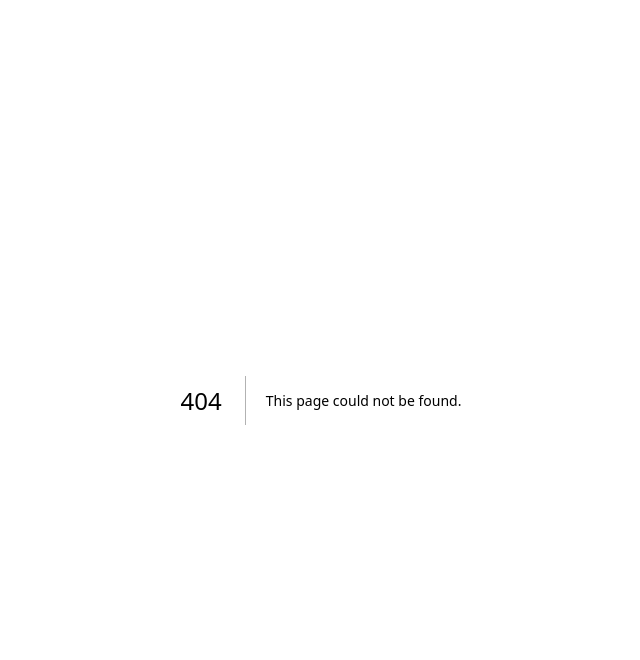
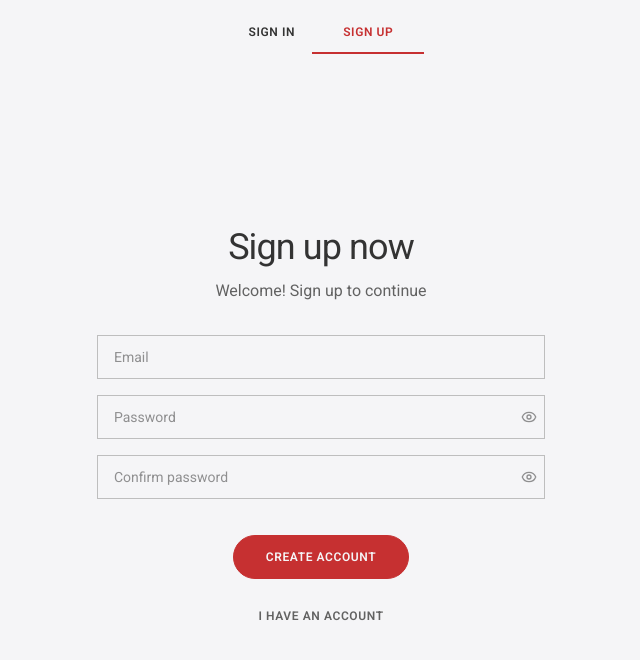
Before and after one commit to h3pixz/cv-builder, a Next.js app: page /signup in a window 1280 px wide. Before the commit this address had no page. Shown: the top 660 px of the page, without its empty margins (319-959 px from the left). Built offline with nearby package versions, Linux system fonts and the light colour scheme.

Commit message:
feat(auth): add sign-in and sign-up pages
Lay out the login and registration screens from the provided mockup using the shared UI kit. Auth tabs are extracted into a widget so both pages share one navigation block and active-tab state.

```diff
--- /dev/null
+++ b/src/app/login/page.tsx
@@ -0,0 +1,5 @@
+import { LoginPage } from "@/views/login"
+
+export default function Page() {
+    return <LoginPage />
+}
--- /dev/null
+++ b/src/app/signup/page.tsx
@@ -0,0 +1,5 @@
+import { SignupPage } from "@/views/signup"
+
+export default function Page() {
+  return <SignupPage />
+}
--- /dev/null
+++ b/src/views/login/index.ts
@@ -0,0 +1 @@
+export * from "./login-page"
--- /dev/null
+++ b/src/views/login/login-form.tsx
@@ -0,0 +1,62 @@
+"use client"
+
+import Link from "next/link"
+import { Button } from "@/shared/ui/button"
+import { Input, PasswordInput } from "@/shared/ui/input"
+
+export function LoginForm() {
+  return (
+    <form
+      className="w-full space-y-4"
+      onSubmit={(event) => event.preventDefault()}
+    >
+      <div className="w-full">
+        <label htmlFor="email" className="sr-only">
+          Email
+        </label>
+        <Input
+          id="email"
+          name="email"
+          type="email"
+          autoComplete="email"
+          placeholder="Email"
+          required
+          className="h-11 px-4 text-sm"
+        />
+      </div>
+
+      <div className="w-full">
+        <label htmlFor="password" className="sr-only">
+          Password
+        </label>
+        <PasswordInput
+          id="password"
+          name="password"
+          autoComplete="current-password"
+          placeholder="Password"
+          required
+          className="h-11 pl-4 text-sm"
+        />
+      </div>
+
+      <div className="flex justify-center pt-5">
+        <Button
+          type="submit"
+          variant="primary"
+          className="h-11 w-44 text-xs font-semibold tracking-wider"
+        >
+          Sign in
+        </Button>
+      </div>
+
+      <div className="pt-4 text-center">
+        <Link
+          href="/forgot-password"
+          className="text-xs font-semibold tracking-wider text-text-secondary uppercase transition-colors hover:text-foreground"
+        >
+          Forgot password
+        </Link>
+      </div>
+    </form>
+  )
+}
--- /dev/null
+++ b/src/views/login/login-page.tsx
@@ -0,0 +1,25 @@
+import { AuthTabs } from "@/widgets/auth-tabs"
+import { LoginForm } from "./login-form"
+
+export function LoginPage() {
+  return (
+    <div className="flex min-h-screen flex-col">
+      <AuthTabs active="login" />
+
+      <main className="flex flex-1 flex-col items-center justify-center px-4">
+        <div className="flex w-full max-w-md flex-col items-center">
+          <div className="mb-8 text-center">
+            <h1 className="mb-3 text-4xl font-normal tracking-tight">
+              Welcome back
+            </h1>
+            <p className="text-base text-text-secondary">
+              Hello again! Sign in to continue
+            </p>
+          </div>
+
+          <LoginForm />
+        </div>
+      </main>
+    </div>
+  )
+}
--- /dev/null
+++ b/src/views/signup/index.ts
@@ -0,0 +1 @@
+export * from "./signup-page"
--- /dev/null
+++ b/src/views/signup/signup-form.tsx
@@ -0,0 +1,76 @@
+"use client"
+
+import Link from "next/link"
+import { Button } from "@/shared/ui/button"
+import { Input, PasswordInput } from "@/shared/ui/input"
+
+export function SignupForm() {
+  return (
+    <form
+      className="w-full space-y-4"
+      onSubmit={(event) => event.preventDefault()}
+    >
+      <div className="w-full">
+        <label htmlFor="email" className="sr-only">
+          Email
+        </label>
+        <Input
+          id="email"
+          name="email"
+          type="email"
+          autoComplete="email"
+          placeholder="Email"
+          required
+          className="h-11 px-4 text-sm"
+        />
+      </div>
+
+      <div className="w-full">
+        <label htmlFor="password" className="sr-only">
+          Password
+        </label>
+        <PasswordInput
+          id="password"
+          name="password"
+          autoComplete="new-password"
+          placeholder="Password"
+          required
+          className="h-11 pl-4 text-sm"
+        />
+      </div>
+
+      <div className="w-full">
+        <label htmlFor="confirmPassword" className="sr-only">
+          Confirm password
+        </label>
+        <PasswordInput
+          id="confirmPassword"
+          name="confirmPassword"
+          autoComplete="new-password"
+          placeholder="Confirm password"
+          required
+          className="h-11 pl-4 text-sm"
+        />
+      </div>
+
+      <div className="flex justify-center pt-5">
+        <Button
+          type="submit"
+          variant="primary"
+          className="h-11 w-44 text-xs font-semibold tracking-wider"
+        >
+          Create account
+        </Button>
+      </div>
+
+      <div className="pt-2 text-center">
+        <Link
+          href="/login"
+          className="text-xs font-semibold tracking-wider text-text-secondary uppercase transition-colors hover:text-foreground"
+        >
+          I have an account
+        </Link>
+      </div>
+    </form>
+  )
+}
--- /dev/null
+++ b/src/views/signup/signup-page.tsx
@@ -0,0 +1,25 @@
+import { AuthTabs } from "@/widgets/auth-tabs"
+import { SignupForm } from "./signup-form"
+
+export function SignupPage() {
+  return (
+    <div className="flex min-h-screen flex-col">
+      <AuthTabs active="signup" />
+
+      <main className="flex flex-1 flex-col items-center justify-center px-4">
+        <div className="flex w-full max-w-md flex-col items-center">
+          <div className="mb-8 text-center">
+            <h1 className="mb-3 text-4xl font-normal tracking-tight">
+              Sign up now
+            </h1>
+            <p className="text-base text-text-secondary">
+              Welcome! Sign up to continue
+            </p>
+          </div>
+
+          <SignupForm />
+        </div>
+      </main>
+    </div>
+  )
+}
--- /dev/null
+++ b/src/widgets/auth-tabs/auth-tabs.tsx
@@ -0,0 +1,39 @@
+import Link from "next/link"
+import { cn } from "@/lib/utils"
+
+const tabs = [
+  { href: "/login", label: "Sign in", key: "login" },
+  { href: "/signup", label: "Sign up", key: "signup" },
+] as const
+
+export function AuthTabs({ active }: { active: "login" | "signup" }) {
+  return (
+    <header className="flex w-full justify-center pt-6">
+      <nav aria-label="Authentication tabs" className="flex items-center gap-12">
+        {tabs.map((tab) => {
+          const isActive = tab.key === active
+
+          return (
+            <div key={tab.key} className="relative flex flex-col items-center">
+              <Link
+                href={tab.href}
+                aria-current={isActive ? "page" : undefined}
+                className={cn(
+                  "pb-3.5 text-xs font-semibold tracking-wider uppercase transition-colors",
+                  isActive
+                    ? "text-primary"
+                    : "text-foreground hover:text-foreground/80",
+                )}
+              >
+                {tab.label}
+              </Link>
+              {isActive && (
+                <span className="absolute bottom-0 h-0.5 w-28 bg-primary" />
+              )}
+            </div>
+          )
+        })}
+      </nav>
+    </header>
+  )
+}
--- /dev/null
+++ b/src/widgets/auth-tabs/index.ts
@@ -0,0 +1 @@
+export * from "./auth-tabs"
```
